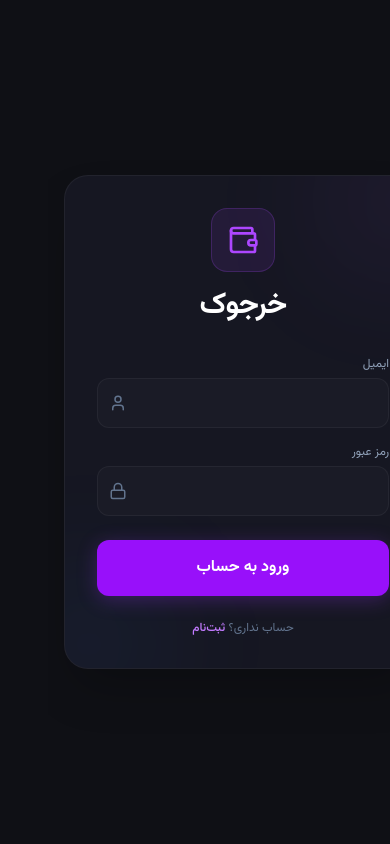
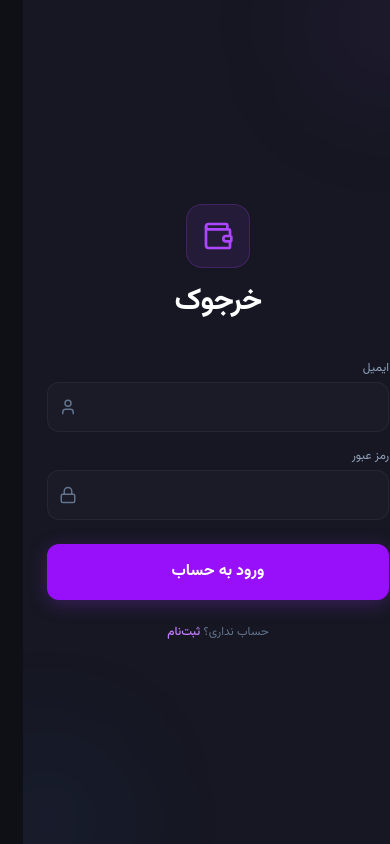
Before and after one commit to kharjook/kharjook-mono, a Next.js app: page /login in a window 390 px wide. Built offline with nearby package versions, Linux system fonts and the light colour scheme; no server answers.

Commit message:
fix(layout): fix the layout in mobile

```diff
--- a/src/features/auth/components/LoginView/LoginView.tsx
+++ b/src/features/auth/components/LoginView/LoginView.tsx
@@ -15,8 +15,8 @@ export function LoginView() {
 	const justRegistered = searchParams.get('registered') === '1';
 
   return (
-    <div className="bg-[#0F1015] text-slate-200 min-h-screen font-sans flex items-center justify-center p-4 selection:bg-purple-500/30">
-      <div className="w-full max-w-md bg-[#161722] p-8 rounded-3xl border border-white/5 shadow-2xl relative overflow-hidden animate-in fade-in zoom-in-95 duration-500">
+    <div className="bg-[#0F1015] text-slate-200 min-h-screen font-sans flex items-stretch sm:items-center justify-center sm:p-4 selection:bg-purple-500/30">
+      <div className="w-full sm:max-w-md bg-[#161722] p-6 sm:p-8 sm:rounded-3xl sm:border border-white/5 sm:shadow-2xl relative overflow-hidden flex flex-col justify-center sm:block animate-in fade-in sm:zoom-in-95 duration-500">
         <div className="absolute top-0 right-0 w-32 h-32 bg-purple-500/10 rounded-full blur-3xl -mr-10 -mt-10"></div>
         <div className="absolute bottom-0 left-0 w-32 h-32 bg-blue-500/10 rounded-full blur-3xl -ml-10 -mb-10"></div>
 
--- a/src/features/auth/components/RegisterView/RegisterView.tsx
+++ b/src/features/auth/components/RegisterView/RegisterView.tsx
@@ -18,8 +18,8 @@ export function RegisterView() {
   } = useRegisterView();
 
   return (
-    <div className="bg-[#0F1015] text-slate-200 min-h-screen font-sans flex items-center justify-center p-4 selection:bg-purple-500/30">
-      <div className="w-full max-w-md bg-[#161722] p-8 rounded-3xl border border-white/5 shadow-2xl relative overflow-hidden animate-in fade-in zoom-in-95 duration-500">
+    <div className="bg-[#0F1015] text-slate-200 min-h-screen font-sans flex items-stretch sm:items-center justify-center sm:p-4 selection:bg-purple-500/30">
+      <div className="w-full sm:max-w-md bg-[#161722] p-6 sm:p-8 sm:rounded-3xl sm:border border-white/5 sm:shadow-2xl relative overflow-hidden flex flex-col justify-center sm:block animate-in fade-in sm:zoom-in-95 duration-500">
         <div className="absolute top-0 right-0 w-32 h-32 bg-purple-500/10 rounded-full blur-3xl -mr-10 -mt-10"></div>
         <div className="absolute bottom-0 left-0 w-32 h-32 bg-blue-500/10 rounded-full blur-3xl -ml-10 -mb-10"></div>
 
--- a/src/features/shell/components/Shell.tsx
+++ b/src/features/shell/components/Shell.tsx
@@ -19,7 +19,7 @@ export function Shell({ children, modal }: ShellProps) {
 
   return (
     <div className="bg-[#0F1015] text-slate-200 min-h-screen font-sans flex justify-center selection:bg-purple-500/30">
-      <div className="w-full max-w-md bg-[#161722] relative shadow-2xl flex flex-col h-screen overflow-hidden sm:border-x border-slate-800">
+      <div className="w-full sm:max-w-md bg-[#161722] relative sm:shadow-2xl flex flex-col h-screen overflow-hidden sm:border-x border-slate-800">
         <header className="px-6 py-4 flex justify-between items-center bg-[#1A1B26] border-b border-white/5 z-10">
           <div className="flex flex-col">
             <h1 className="text-xl font-bold text-transparent bg-clip-text bg-gradient-to-l from-purple-400 to-purple-600">
```
